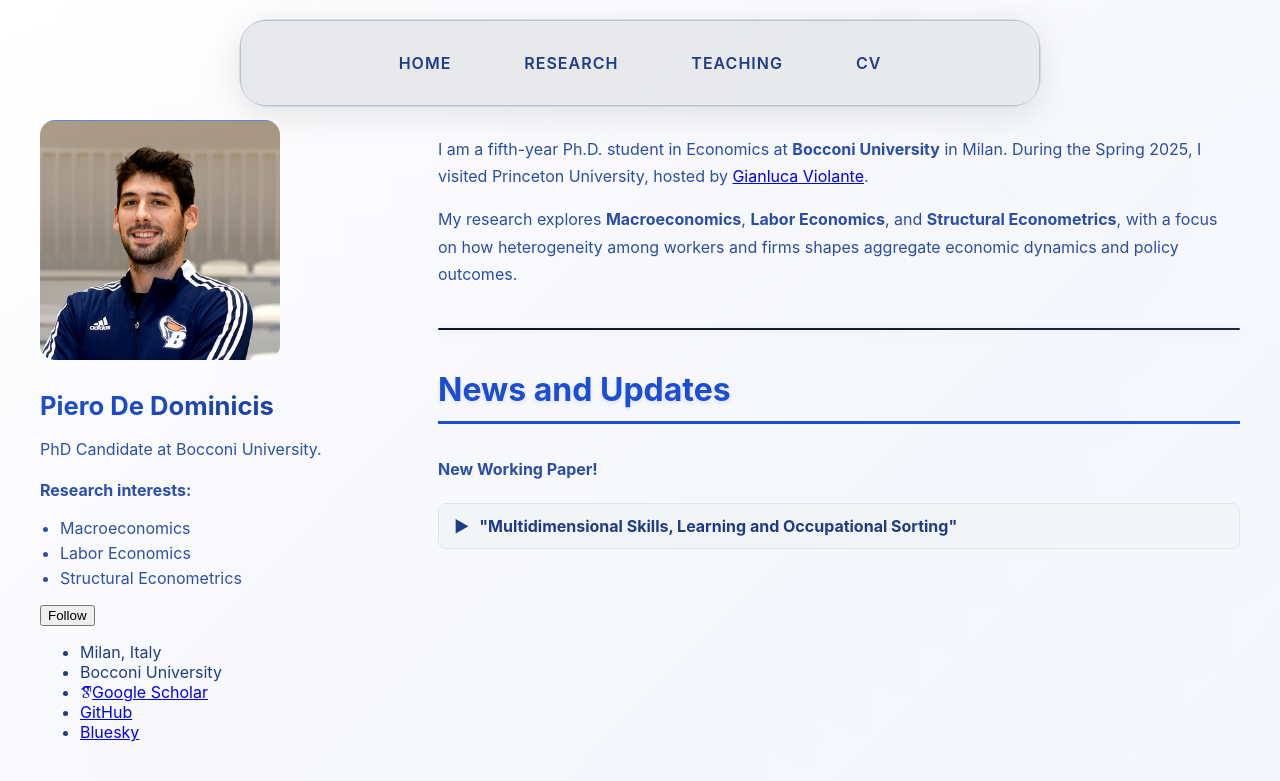
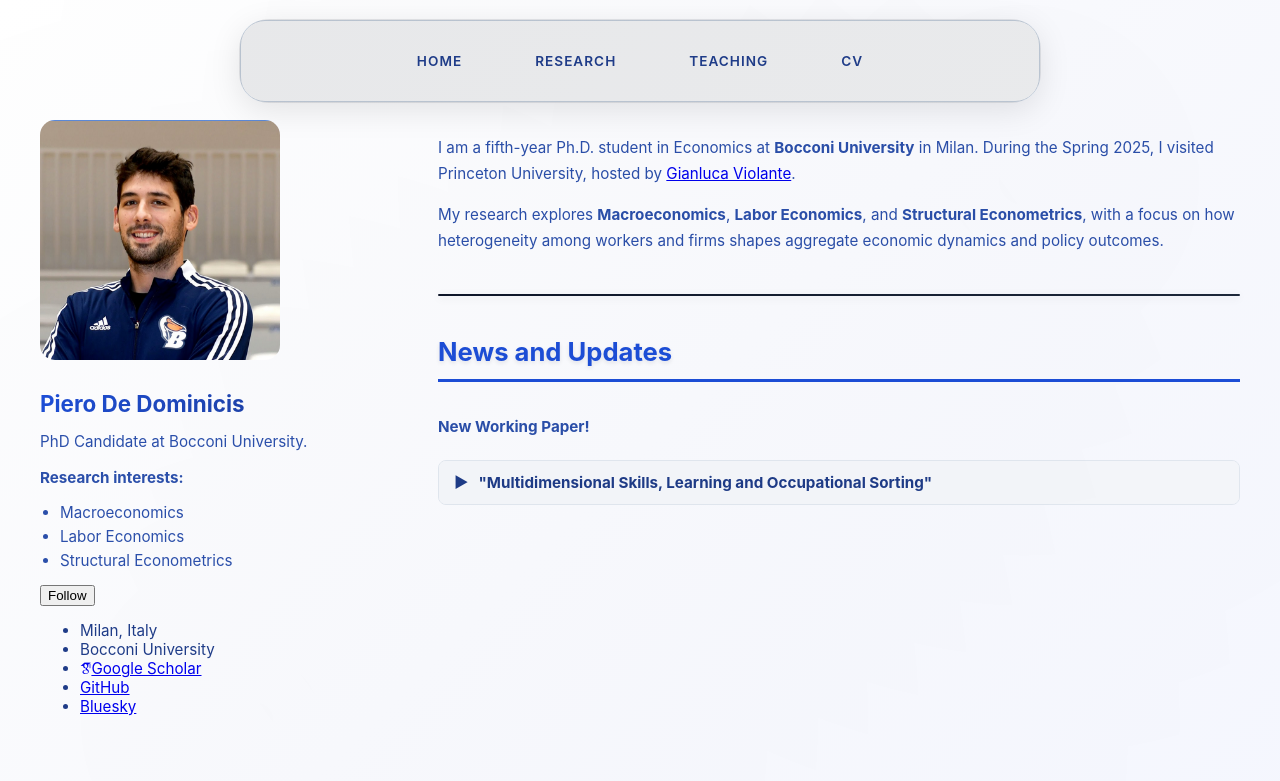
Before and after one commit to peppecon/peppecon.github.io, a Jekyll site: the page built from _pages/about.md, in a window 1280 px wide. Shown: the top 781 px of the page. Built offline with Jekyll 4.4.1, drawn with Linux system fonts in a browser that asks for light colours; some web fonts are replaced.

Commit message:
Reduce overall typography sizing

```diff
--- a/_sass/modern-layout.scss
+++ b/_sass/modern-layout.scss
@@ -32,6 +32,7 @@ html.modern-layout {
   margin: 0;
   padding: 0;
   font-family: 'Inter', -apple-system, BlinkMacSystemFont, 'Segoe UI', Roboto, sans-serif;
+  font-size: 0.95rem;
   background: var(--gradient-primary);
   color: var(--text-primary);
   overflow-x: hidden;
@@ -64,7 +65,7 @@ html.modern-layout {
   border-bottom: 3px solid var(--accent-color);
   padding-bottom: 12px;
   margin-bottom: 32px;
-  font-size: 2rem;
+  font-size: 1.6rem;
   font-weight: 700;
   text-shadow: 0 2px 4px var(--shadow-blue);
 }
@@ -73,7 +74,7 @@ html.modern-layout {
   color: var(--accent-light);
   margin-top: 32px;
   margin-bottom: 16px;
-  font-size: 1.4rem;
+  font-size: 1.15rem;
   font-weight: 600;
 }
 
@@ -183,7 +184,7 @@ html.modern-layout {
   transition: all 0.3s ease;
   position: relative;
   overflow: hidden;
-  font-size: 1rem;
+  font-size: 0.85rem;
   text-transform: uppercase;
   letter-spacing: 1px;
 }
@@ -274,7 +275,7 @@ html.modern-layout {
 }
 
 .author__name {
-  font-size: 1.6rem;
+  font-size: 1.4rem;
   font-weight: 700;
   margin: 0 0 10px 0;
   background: linear-gradient(135deg, var(--accent-color), var(--accent-hover));
@@ -289,17 +290,17 @@ html.modern-layout {
 .author__bio {
   color: var(--text-secondary);
   line-height: 1.6;
-  margin: 15px 0;
+  margin: 12px 0;
 }
 
 .author__interests {
-  margin: 15px 0;
+  margin: 12px 0;
   color: var(--text-secondary);
   line-height: 1.6;
 }
 
 .author__interests-list {
-  margin-top: 8px;
+  margin-top: 6px;
   margin-bottom: 0;
   padding-left: 20px;
   color: var(--text-secondary);
@@ -341,7 +342,7 @@ html.modern-layout {
 
   .nav-link {
     padding: 6px 12px;
-    font-size: 0.9rem;
+    font-size: 0.8rem;
   }
 }
 
```
